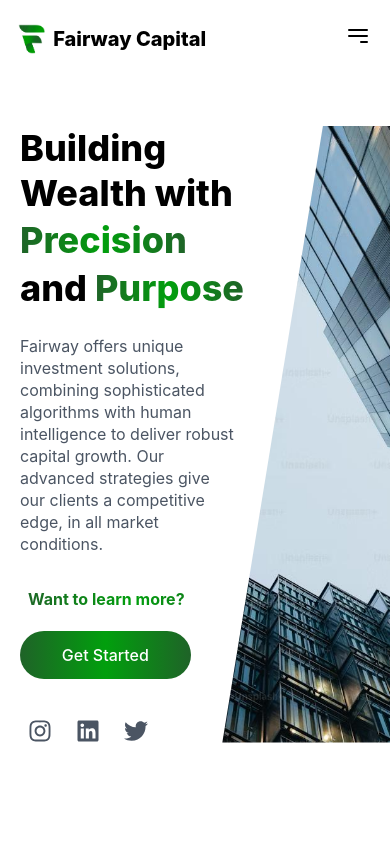
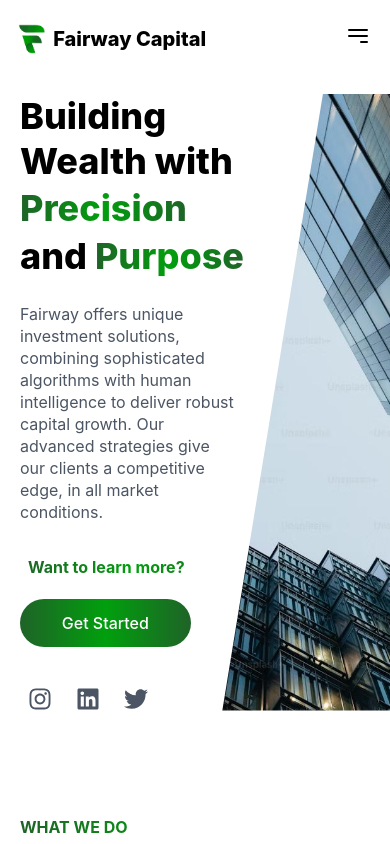
Before and after one commit to johnnybasgallop/fairway-site, a React (Create React App) app: page / in a window 390 px wide. Shown: the top 844 px of the page. Built offline with nearby package versions, Linux system fonts and the light colour scheme.

Commit message:
Fix ESLint errors and warnings

```diff
--- a/src/Landing/HeroSection.jsx
+++ b/src/Landing/HeroSection.jsx
@@ -22,7 +22,7 @@ const HeroSection = () => {
   }, []);
 
   return (
-    <section className="relative flex items-center justify-between px-[20px] md:px-[30px] lg:px-[40px] xl:px-[80px] py-12 lg:py-[80px] xl:py-[120px] 2xl:py-[170px]">
+    <section className="relative flex items-center justify-between px-[20px] md:px-[30px] lg:px-[40px] xl:px-[80px] pb-12 pt-4 lg:py-[80px] xl:py-[120px] 2xl:py-[170px]">
       {/* Left Content */}
       <div className="w-[65%] md:w-[50%] lg:w-[60%] xl:w-[50%] flex flex-col items-start justify-start space-y-6 text-left z-10">
         {/* Heading */}
@@ -63,7 +63,7 @@ const HeroSection = () => {
       </div>
 
       {/* Right Diagonal Image */}
-      <div className="absolute top-0 right-0 h-[100%] lg:h-[90%] w-[43%] md:w-[50%] py-12 md:py-0">
+      <div className="absolute top-0 right-0 h-[100%] lg:h-[90%] w-[43%] md:w-[50%] pb-12 pt-4 md:py-0">
         <div
           className="w-full h-full bg-cover bg-center"
           style={{
```
